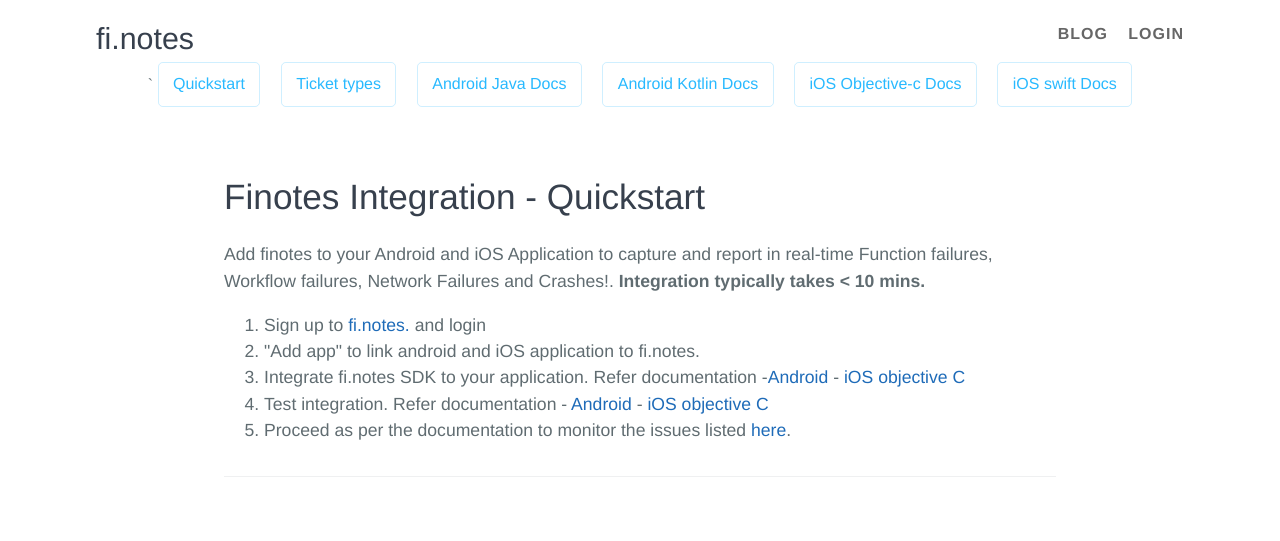
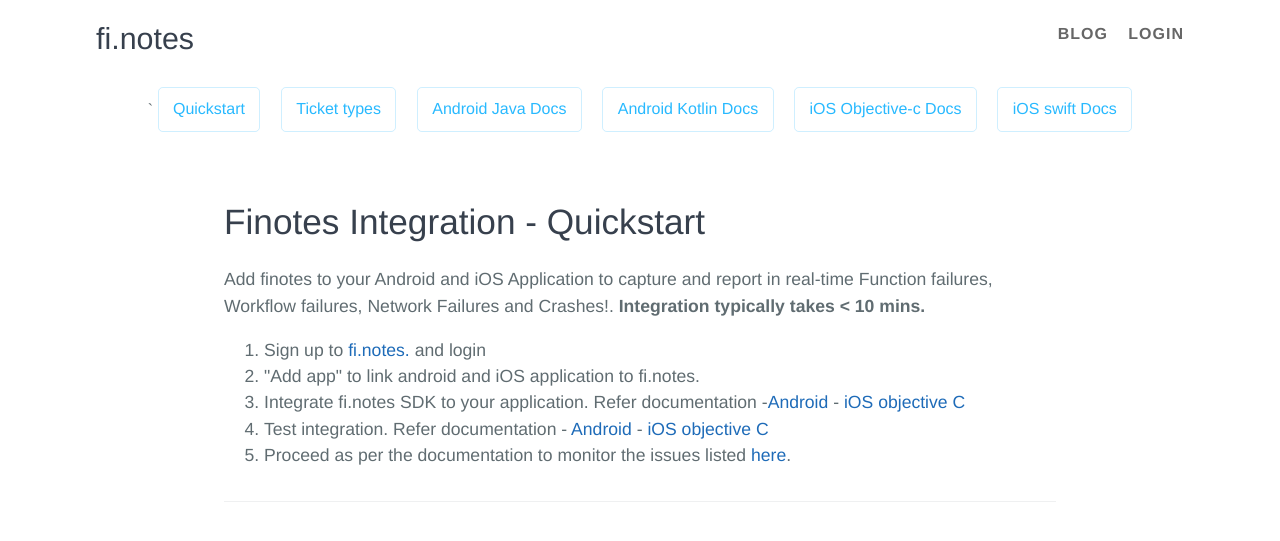
Before and after one commit to finotes/finotes.github.io, a Jekyll site: the page built from index.html, in a window 1280 px wide. Shown: the top 541 px of the page. Built offline with Jekyll 4.4.1, drawn with Linux system fonts in a browser that asks for light colours; some web fonts are replaced.

Commit message:
Update default.html

```diff
--- a/_layouts/default.html
+++ b/_layouts/default.html
@@ -73,7 +73,7 @@ drift.load('egehwnzrtt4p');
 		    </div>
 	    </span>
 	`
-	<a href="https://finotes.github.io/" class="btn">Quickstart</a>
+	<a href="https://finotes.github.io/" class="btn" style="margin-top: 25px;">Quickstart</a>
 	<a href="https://finotes.github.io/ticket_types.html" class="btn">Ticket types</a>
 <!--         <a href="/2018/01/19/android-java-docs" class="btn">Android Java Docs</a> -->
 <!--         <a href="/2018/01/19/ios-docs" class="btn">iOS Objective-c Docs</a> -->
```
